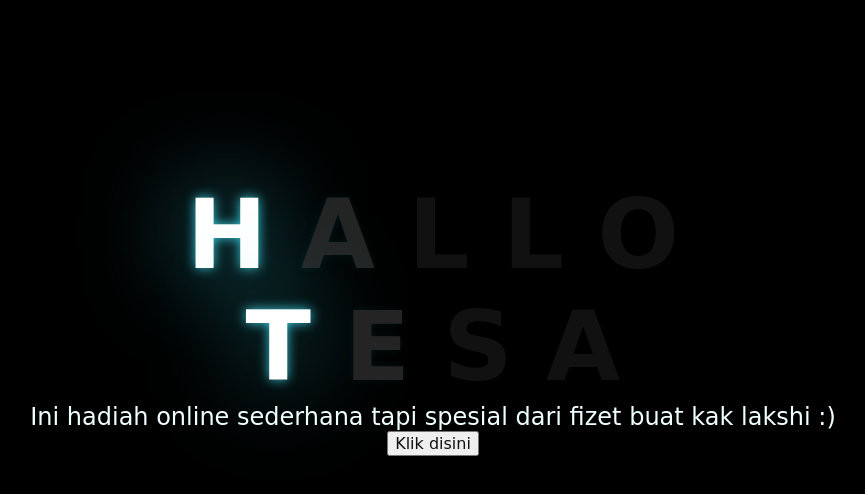
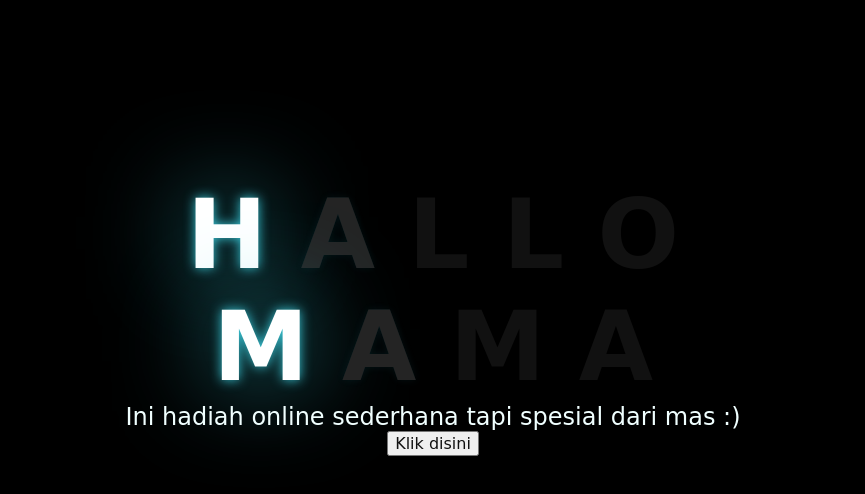
Before and after one commit to zetfizet/flowersforlakshi, a plain HTML site: page index.html in a window 1280 px wide. Shown: the whole page, without its empty margins (215-1080 px from the left). Drawn offline with Linux system fonts and the light colour scheme.

Commit message:
Update index.html

```diff
--- a/index.html
+++ b/index.html
@@ -18,13 +18,13 @@
         <span>O</span> <!--5-->
     </div>
     <div class="greetings">
-        <span>T</span>
-        <span>E</span>
-        <span>S</span>
+        <span>M</span>
+        <span>A</span>
+        <span>M</span>
         <span>A</span>
     </div>
     <div class="description">
-        <span>Ini hadiah online sederhana tapi spesial dari fizet buat kak lakshi :)</span>
+        <span>Ini hadiah online sederhana tapi spesial dari mas :)</span>
     </div>
     <div class="button">
         <button>
```
